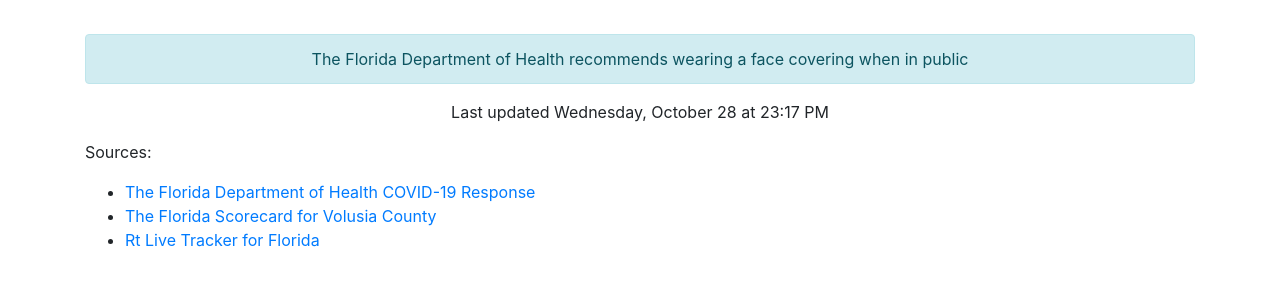
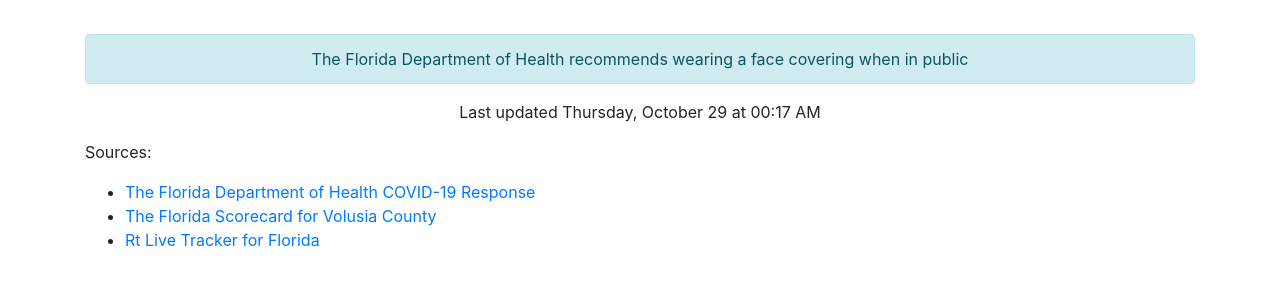
Before and after one commit to thinkjson/timeforchurch, a Jekyll site: the page built from index.md, in a window 1280 px wide. Shown: the part 586-872 px from the top of the page. Built offline with Jekyll 4.4.1, drawn with Linux system fonts in a browser that asks for light colours; our own code applies the rules of GitHub Pages for plain Markdown files.

Commit message:
Updating data

```diff
--- a/_includes/data.html
+++ b/_includes/data.html
@@ -10,4 +10,4 @@
     <div class="outcome text-success">YES</div>
     <div class="alert alert-info" role="alert">The Florida Department of Health recommends wearing a face covering when in public</div>
 
-    <p>Last updated Wednesday, October 28 at 23:17 PM</p>
+    <p>Last updated Thursday, October 29 at 00:17 AM</p>
```
